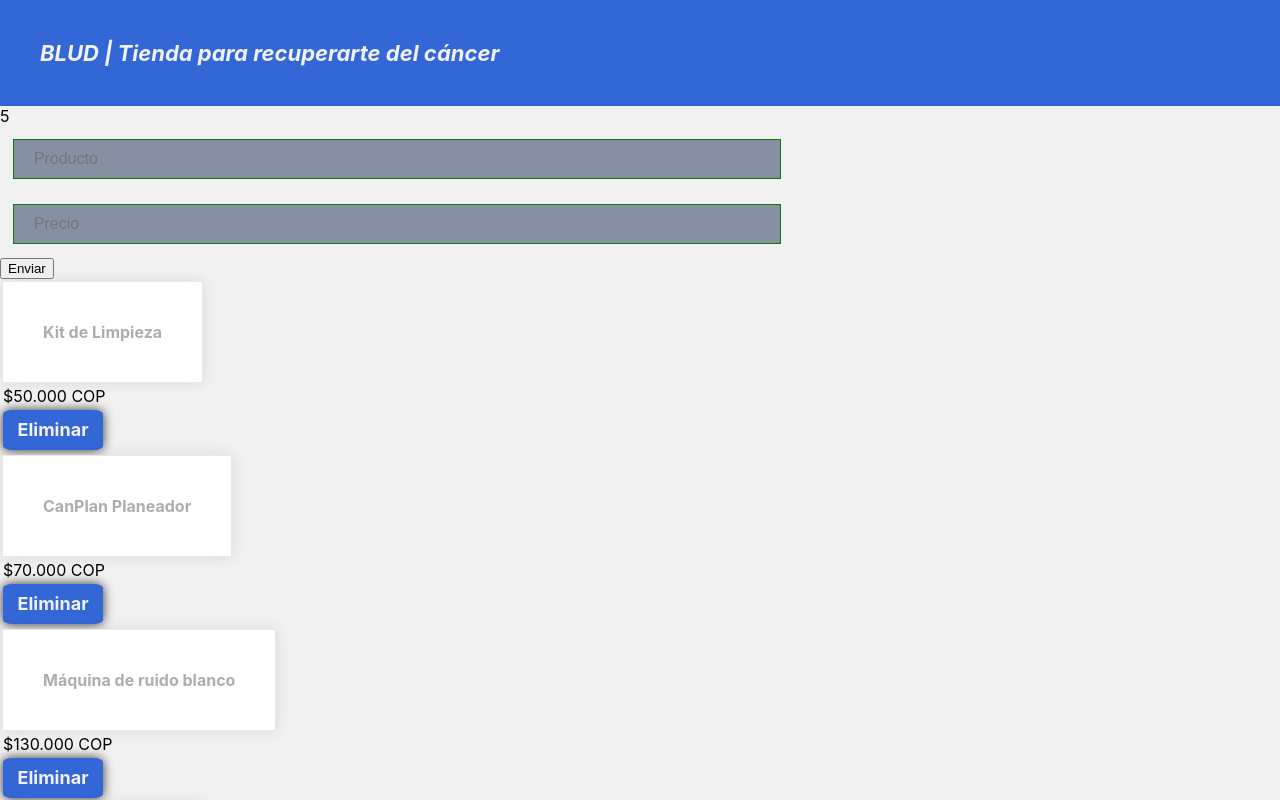
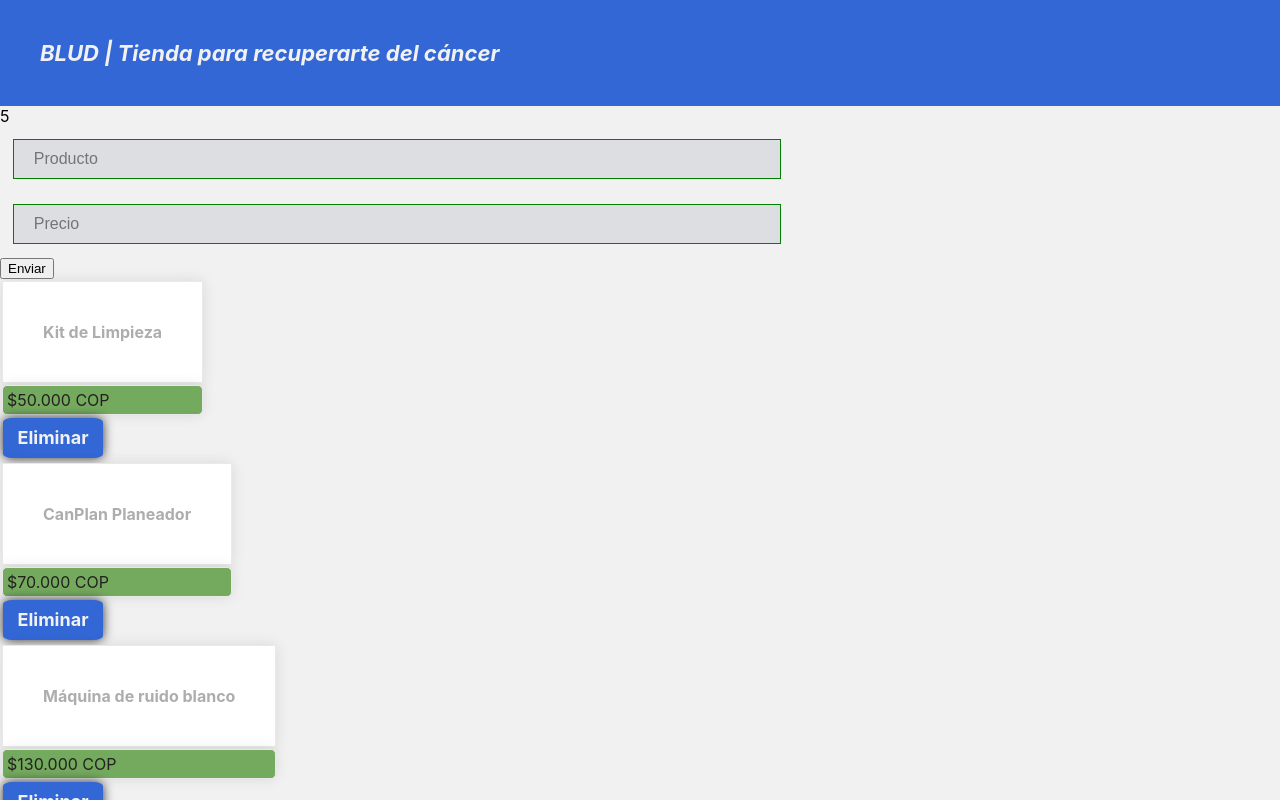
Before and after one commit to jdreyespaez/bictia-taller1-reactjs-eCommerce, a React (Create React App) app: page / in a window 1280 px wide. Shown: the top 800 px of the page. Built offline with nearby package versions, Linux system fonts and the light colour scheme.

Commit message:
Arreglos en la etiqueta de precio

```diff
--- a/src/App.css
+++ b/src/App.css
@@ -42,7 +42,24 @@ body {
 .producto:hover {
   transform: scale(1.02);
 }
-/* The add note button */
+
+.precio {
+  color: #242121;
+  padding: 4px;
+  margin: 10px;
+  border-radius: 5px;
+  background: rgb(116, 170, 94);
+  border: solid 1px #e9e9e9;
+  cursor: pointer;
+  box-shadow: 0px 0px 14px 0px rgba(0,0,0,0.1);
+  -webkit-box-shadow: 0px 0px 14px 0px rgba(0,0,0,0.1);
+  -moz-box-shadow: 0px 0px 14px 0px rgba(0,0,0,0.1);
+  transition: transform .2s ease;
+}
+.precio:hover {
+  transform: scale(1.02);
+}
+
 .btn {
   z-index: 1;
   right: 40px;
@@ -65,7 +82,7 @@ body {
 .btn:hover {
   transform: scale(1.2);
 }
-/* Textinput */
+
 .textInput {
   width: 60%;
   height: 40px;
@@ -74,7 +91,7 @@ body {
   border: 1px solid green;
   margin: 1%;
   outline: none;
-  background: #8790a3;
+  background: #dcdee2;
   font-size: 16px;
   color: #f1f1f1;
 }
--- a/src/components/lista.js
+++ b/src/components/lista.js
@@ -15,7 +15,7 @@ class Listado extends Component{
 
                     <tbody>
                         <tr>
-                            <td>
+                            <td className="precio">
                                 {this.props.productos.precio}
                             </td>
                         </tr>
```
